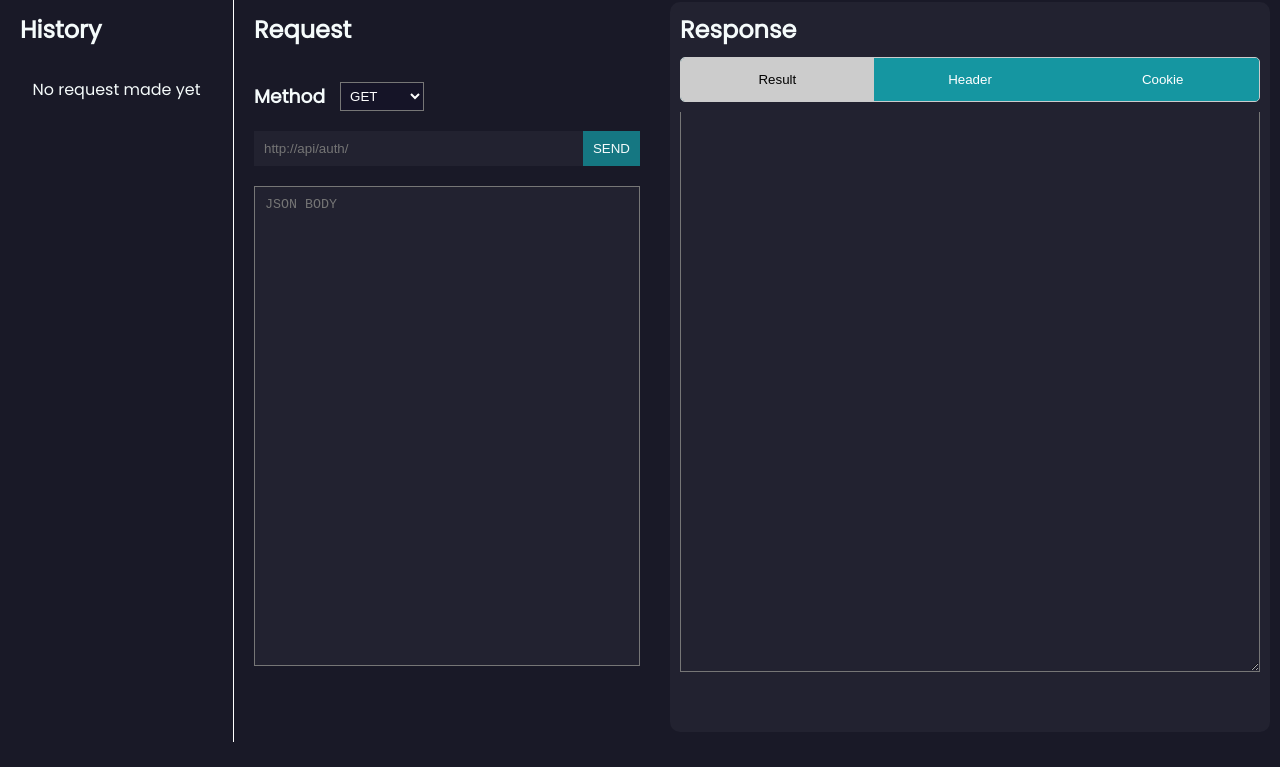
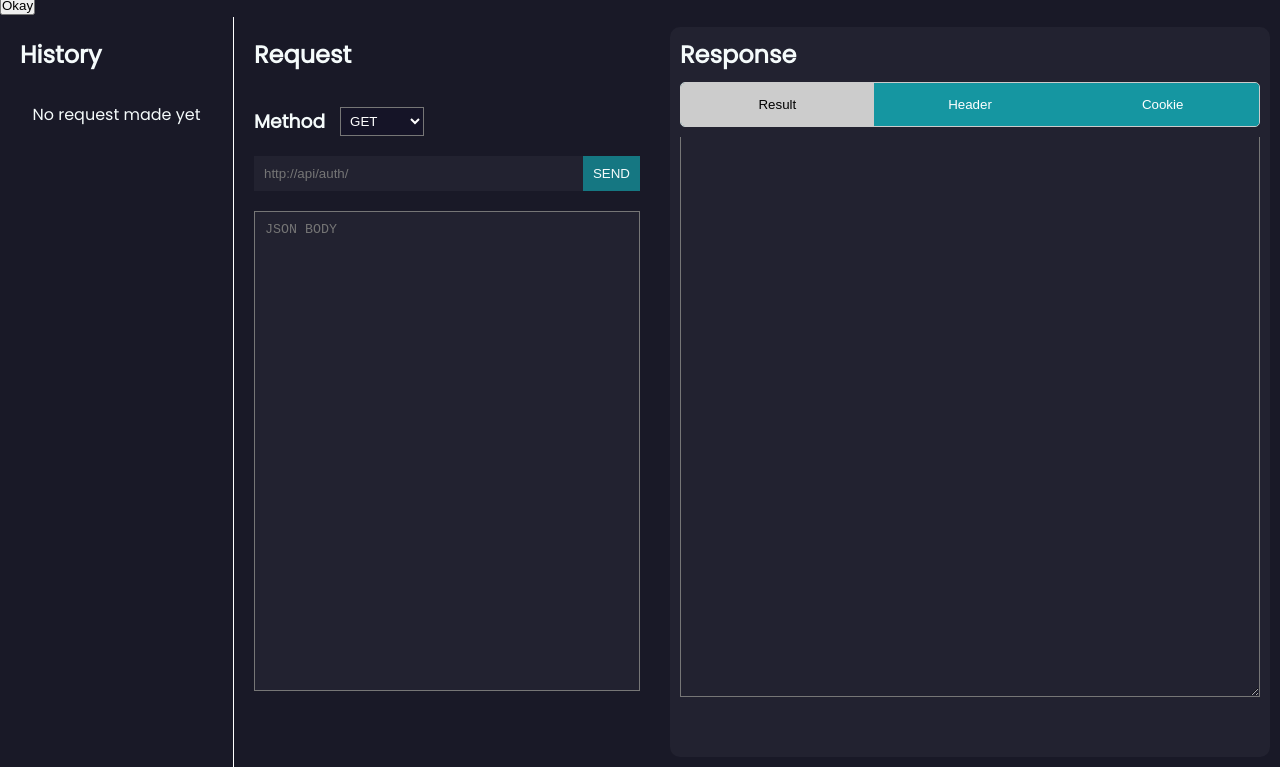
Before and after one commit to mart-anthony-stark/API-Testing-Tool-Desktop-App, an Electron app: page views/mainWindow.html in a window 1280 px wide. Shown: the part 58-825 px from the top of the page. Before the commit the page ends 800 px from the top, so only its background shows below. Drawn offline with Linux system fonts and the light colour scheme; no server answers; files whose address does not match are found by name.

Commit message:
added error-overlay ui structure

```diff
--- a/views/mainWindow.html
+++ b/views/mainWindow.html
@@ -12,6 +12,10 @@
     <nav>
         <h1>API Testing tool</h1>
     </nav>
+    <div class="error-overlay">
+        <p class="error"></p>
+        <button>Okay</button>
+    </div>
     <main>
         <div class="history-container">
             <h2>History</h2>
```
